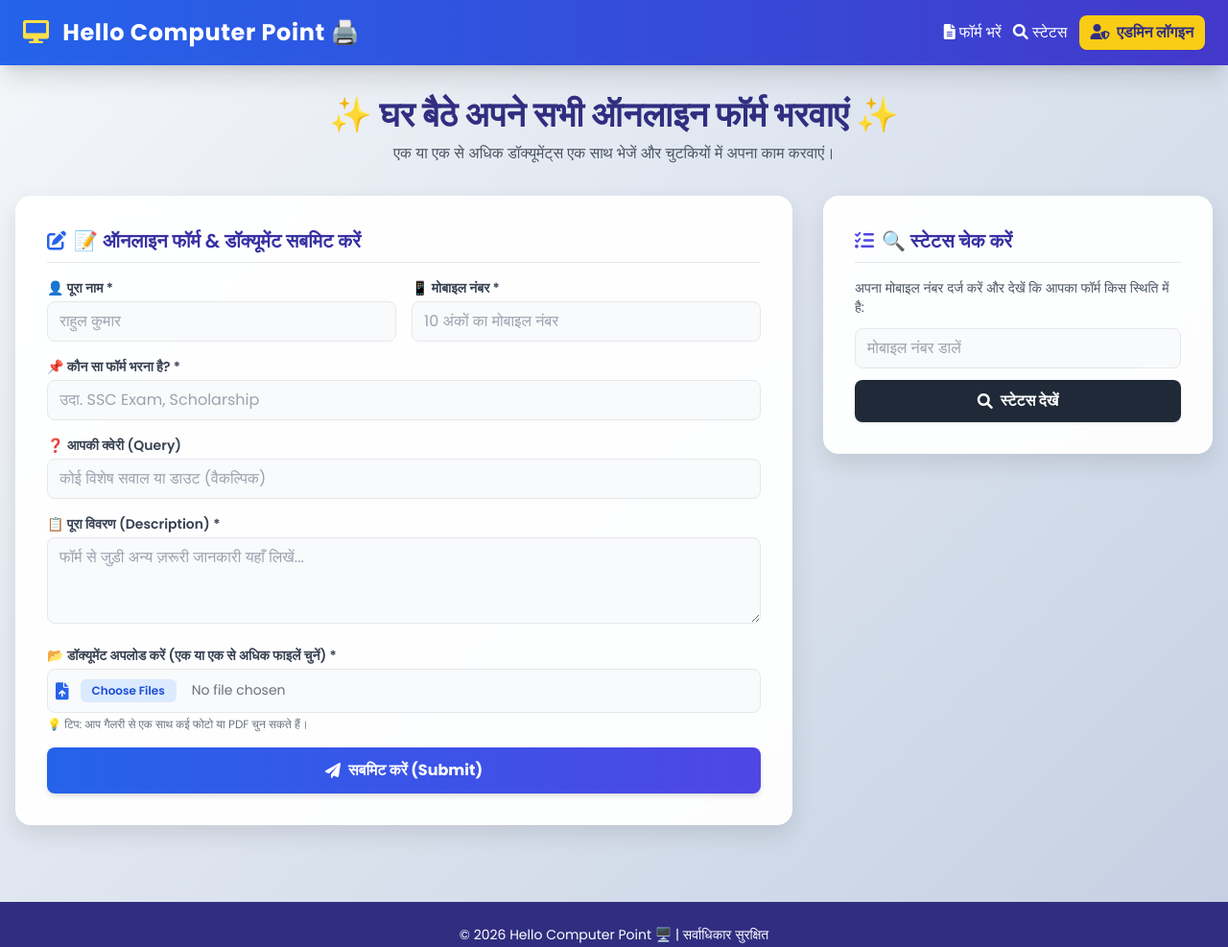
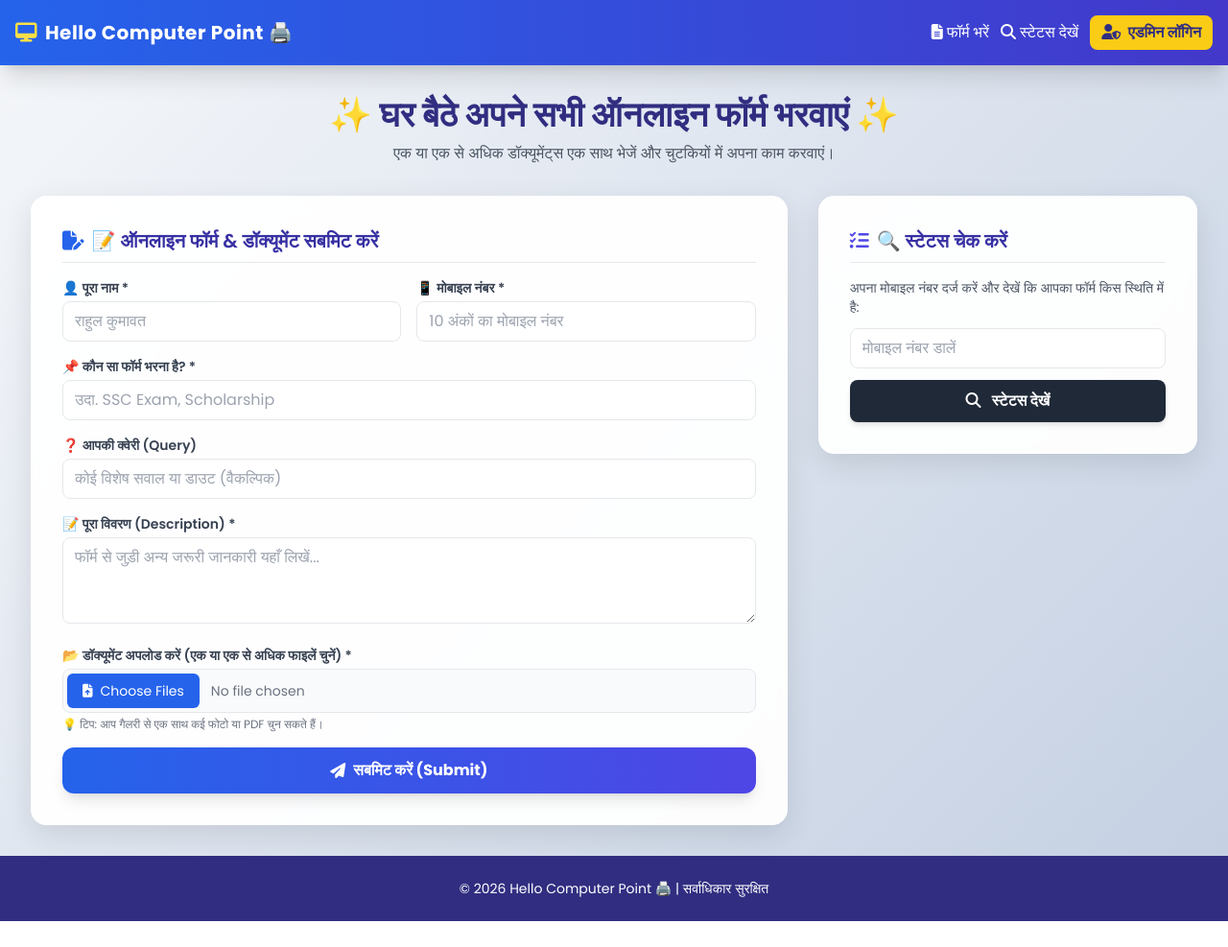
Before and after one commit to aloktiwari993503-bit/alok-computer-point, a website: page index.html in a window 1280 px wide. Shown: the whole page at 96% size. After the commit the page ends 960 px from the top, so only its background shows below. Drawn offline with nearby package versions, Linux system fonts and the light colour scheme.

Commit message:
Refactor index.html for improved structure and functionality
Updated the title and several elements in the HTML structure, including form fields and status checking functionality. Adjusted styles and script URLs for better performance and user experience.

```diff
--- a/index.html
+++ b/index.html
@@ -3,111 +3,113 @@
 <head>
     <meta charset="UTF-8">
     <meta name="viewport" content="width=device-width, initial-scale=1.0">
-    <title>Hello Computer Point 🖥️</title>
+    <title>Hello Computer Point 🖨️</title>
     <script src="https://cdn.tailwindcss.com"></script>
     <link href="https://fonts.googleapis.com/css2?family=Poppins:wght@300;400;500;600;700&display=swap" rel="stylesheet">
-    <link rel="stylesheet" href="https://cdnjs.cloudflare.com/ajax/libs/font-awesome/6.0.0/css/all.min.css">
+    <link rel="stylesheet" href="https://cdnjs.cloudflare.com/ajax/libs/font-awesome/6.4.0/css/all.min.css">
     <style>
         body { font-family: 'Poppins', sans-serif; background: linear-gradient(135deg, #f5f7fa 0%, #c3cfe2 100%); min-height: 100vh; }
-        .glass-card { background: rgba(255, 255, 255, 0.95); backdrop-filter: blur(10px); box-shadow: 0 10px 25px rgba(0,0,0,0.1); }
+        .glass-card { background: rgba(255, 255, 255, 0.95); backdrop-filter: blur(10px); box-shadow: 0 10px 30px rgba(0,0,0,0.1); }
     </style>
 </head>
 <body class="text-gray-800">
     <header class="bg-gradient-to-r from-blue-600 to-indigo-700 text-white shadow-xl">
-        <div class="container mx-auto px-6 py-4 flex justify-between items-center">
-            <h1 class="text-xl md:text-2xl font-bold tracking-wide">
+        <div class="container mx-auto px-4 py-4 flex justify-between items-center">
+            <div class="flex items-center text-xl font-bold tracking-wide">
                 <i class="fas fa-desktop text-yellow-300 mr-2"></i> Hello Computer Point 🖨️
-            </h1>
+            </div>
             <nav class="space-x-3 text-sm md:text-base font-medium flex items-center">
-                <a href="#submit-form" class="hover:text-yellow-300 transition"><i class="fas fa-file-alt"></i> फॉर्म भरें</a>
-                <a href="#check-status" class="hover:text-yellow-300 transition"><i class="fas fa-search"></i> स्टेटस</a>
-                <a href="/admin-login.html" class="bg-yellow-400 text-indigo-900 px-3 py-1.5 rounded-lg font-bold hover:bg-yellow-300 transition shadow-sm ml-2">
-                    <i class="fas fa-user-shield mr-1"></i> एडमिन लॉगइन
+                <a href="#submitForm" class="hover:text-yellow-300 transition"><i class="fas fa-file-alt"></i> फॉर्म भरें</a>
+                <a href="#checkStatus" class="hover:text-yellow-300 transition"><i class="fas fa-search"></i> स्टेटस देखें</a>
+                <a href="admin-login.html" class="bg-yellow-400 text-indigo-900 px-3 py-1.5 rounded-lg font-bold hover:bg-yellow-300 transition">
+                    <i class="fas fa-user-shield mr-1"></i> एडमिन लॉगिन
                 </a>
             </nav>
         </div>
     </header>
 
-    <section class="container mx-auto px-6 py-8 text-center">
-        <h2 class="text-2xl md:text-4xl font-extrabold text-indigo-900 mb-2">✨ घर बैठे अपने सभी ऑनलाइन फॉर्म भरवाएं ✨</h2>
+    <main class="container mx-auto px-4 py-8">
+        <section class="text-center mb-8">
+            <h1 class="text-2xl md:text-4xl font-extrabold text-indigo-900 mb-2">✨ घर बैठे अपने सभी ऑनलाइन फॉर्म भरवाएं ✨</h1>
             <p class="text-gray-600 text-sm md:text-base">एक या एक से अधिक डॉक्यूमेंट्स एक साथ भेजें और चुटकियों में अपना काम करवाएं।</p>
         </section>
 
-    <div class="container mx-auto px-4 pb-20 flex flex-col lg:flex-row gap-8 justify-center">
-
-        <div id="submit-form" class="glass-card rounded-2xl p-6 md:p-8 w-full lg:w-2/3 border border-white">
-            <h3 class="text-xl font-semibold mb-4 text-indigo-800 border-b pb-2 flex items-center">
-                <i class="fas fa-edit text-blue-600 mr-2"></i> 📝 ऑनलाइन फॉर्म & डॉक्यूमेंट सबमिट करें
-            </h3>
+        <div class="container mx-auto px-4 pb-19 flex flex-col lg:flex-row gap-8 justify-center">
+            <div id="submitForm" class="glass-card rounded-2xl p-6 md:p-8 w-full lg:w-2/3 border border-white">
+                <h2 class="text-xl font-semibold text-indigo-800 mb-4 flex items-center border-b pb-2">
+                    <i class="fas fa-file-edit text-blue-600 mr-2"></i> 📝 ऑनलाइन फॉर्म & डॉक्यूमेंट सबमिट करें
+                </h2>
 
                 <form id="applicationForm" class="space-y-4">
                     <div class="grid grid-cols-1 md:grid-cols-2 gap-4">
                         <div>
                             <label class="block text-sm font-semibold text-gray-700 mb-1">👤 पूरा नाम *</label>
-                        <input type="text" name="name" required class="w-full px-3 py-2 border rounded-lg outline-none focus:ring-2 focus:ring-indigo-500 bg-gray-50" placeholder="राहुल कुमार">
+                            <input type="text" name="name" required placeholder="राहुल कुमावत" class="w-full px-3 py-2 border rounded-lg outline-none focus:ring-2 focus:ring-indigo-500">
                         </div>
                         <div>
                             <label class="block text-sm font-semibold text-gray-700 mb-1">📱 मोबाइल नंबर *</label>
-                        <input type="tel" name="mobile" required pattern="[0-9]{10}" class="w-full px-3 py-2 border rounded-lg outline-none focus:ring-2 focus:ring-indigo-500 bg-gray-50" placeholder="10 अंकों का मोबाइल नंबर">
+                            <input type="tel" name="mobile" required pattern="[0-9]{10}" placeholder="10 अंकों का मोबाइल नंबर" class="w-full px-3 py-2 border rounded-lg outline-none focus:ring-2 focus:ring-indigo-500">
                         </div>
                     </div>
 
                     <div>
                         <label class="block text-sm font-semibold text-gray-700 mb-1">📌 कौन सा फॉर्म भरना है? *</label>
-                    <input type="text" name="form_type" required class="w-full px-3 py-2 border rounded-lg outline-none focus:ring-2 focus:ring-indigo-500 bg-gray-50" placeholder="उदा. SSC Exam, Scholarship">
+                        <input type="text" name="form_type" required placeholder="उदा. SSC Exam, Scholarship" class="w-full px-3 py-2 border rounded-lg outline-none focus:ring-2 focus:ring-indigo-500">
                     </div>
 
                     <div>
                         <label class="block text-sm font-semibold text-gray-700 mb-1">❓ आपकी क्वेरी (Query)</label>
-                    <input type="text" name="query" class="w-full px-3 py-2 border rounded-lg outline-none focus:ring-2 focus:ring-indigo-500 bg-gray-50" placeholder="कोई विशेष सवाल या डाउट (वैकल्पिक)">
+                        <input type="text" name="query" placeholder="कोई विशेष सवाल या डाउट (वैकल्पिक)" class="w-full px-3 py-2 border rounded-lg outline-none focus:ring-2 focus:ring-indigo-500">
                     </div>
 
                     <div>
-                    <label class="block text-sm font-semibold text-gray-700 mb-1">📋 पूरा विवरण (Description) *</label>
-                    <textarea name="description" required rows="3" class="w-full px-3 py-2 border rounded-lg outline-none focus:ring-2 focus:ring-indigo-500 bg-gray-50" placeholder="फॉर्म से जुड़ी अन्य ज़रूरी जानकारी यहाँ लिखें..."></textarea>
+                        <label class="block text-sm font-semibold text-gray-700 mb-1">📝 पूरा विवरण (Description) *</label>
+                        <textarea name="description" required rows="3" placeholder="फॉर्म से जुड़ी अन्य जरूरी जानकारी यहाँ लिखें..." class="w-full px-3 py-2 border rounded-lg outline-none focus:ring-2 focus:ring-indigo-500"></textarea>
                     </div>
 
                     <div>
                         <label class="block text-sm font-semibold text-gray-700 mb-1">📂 डॉक्यूमेंट अपलोड करें (एक या एक से अधिक फाइलें चुनें) *</label>
-                    <div class="flex items-center border rounded-lg p-2 bg-gray-50">
-                        <i class="fas fa-file-upload text-blue-600 mr-3 text-lg"></i>
-                        <input type="file" name="document" multiple required class="w-full text-sm text-gray-500 file:mr-4 file:py-1 file:px-3 file:rounded-md file:border-0 file:text-xs file:font-semibold file:bg-blue-100 file:text-blue-700 hover:file:bg-blue-200 cursor-pointer">
+                        <div class="flex items-center border rounded-lg p-1 bg-gray-50">
+                            <label class="bg-blue-600 text-white px-4 py-2 rounded-md cursor-pointer hover:bg-blue-700 transition flex items-center text-sm">
+                                <i class="fas fa-file-upload mr-2"></i> Choose Files
+                                <input type="file" name="document" multiple required class="hidden" onchange="document.getElementById('fileName').innerText = this.files.length + ' files selected'">
+                            </label>
+                            <span id="fileName" class="ml-3 text-sm text-gray-500">No file chosen</span>
                         </div>
                         <p class="text-xs text-gray-500 mt-1">💡 टिप: आप गैलरी से एक साथ कई फोटो या PDF चुन सकते हैं।</p>
                     </div>
 
-                <button type="submit" id="submitBtn" class="w-full bg-gradient-to-r from-blue-600 to-indigo-600 hover:from-blue-700 hover:to-indigo-700 text-white font-bold py-3 rounded-lg shadow-md transition flex justify-center items-center">
+                    <button type="submit" id="submitBtn" class="w-full bg-gradient-to-r from-blue-600 to-indigo-600 text-white font-bold py-3 rounded-xl hover:opacity-95 transition shadow-lg flex items-center justify-center">
                         <i class="fas fa-paper-plane mr-2"></i> सबमिट करें (Submit)
                     </button>
-                <div id="formMessage" class="hidden text-center mt-2 font-medium text-sm"></div>
+                    <div id="formMessage" class="hidden text-center mt-2 font-medium"></div>
                 </form>
             </div>
 
-        <div id="check-status" class="glass-card rounded-2xl p-6 md:p-8 w-full lg:w-1/3 border border-white h-fit">
-            <h3 class="text-xl font-semibold mb-4 text-indigo-800 border-b pb-2 flex items-center">
+            <div id="checkStatus" class="glass-card rounded-2xl p-6 md:p-8 w-full lg:w-1/3 border border-white h-fit">
+                <h2 class="text-xl font-semibold text-indigo-800 mb-4 flex items-center border-b pb-2">
                     <i class="fas fa-tasks text-indigo-600 mr-2"></i> 🔍 स्टेटस चेक करें
-            </h3>
+                </h2>
                 <p class="text-sm text-gray-600 mb-3">अपना मोबाइल नंबर दर्ज करें और देखें कि आपका फॉर्म किस स्थिति में है:</p>
-
                 <div class="space-y-3">
-                <input type="tel" id="statusMobile" placeholder="मोबाइल नंबर डालें" class="w-full px-3 py-2 border rounded-lg outline-none focus:ring-2 focus:ring-indigo-500 bg-gray-50">
-                <button onclick="checkStatus()" class="w-full bg-gray-800 hover:bg-gray-900 text-white font-bold py-2.5 rounded-lg shadow transition flex justify-center items-center">
+                    <input type="tel" id="statusMobile" placeholder="मोबाइल नंबर डालें" class="w-full px-3 py-2 border rounded-lg outline-none focus:ring-2 focus:ring-indigo-500">
+                    <button onclick="checkStatus()" class="w-full bg-gray-800 hover:bg-gray-900 text-white font-bold py-2.5 rounded-lg transition shadow-md">
                         <i class="fas fa-search mr-2"></i> स्टेटस देखें
                     </button>
                 </div>
 
                 <div id="statusResult" class="mt-4 hidden bg-white p-4 rounded-xl border border-indigo-100 text-sm shadow-sm">
                     <p class="mb-1 text-gray-600">👤 नाम: <span id="resName" class="font-bold text-gray-900"></span></p>
-                <p class="mb-2 text-gray-600">📌 फॉर्म: <span id="resForm" class="font-bold text-gray-900"></span></p>
+                    <p class="mb-1 text-gray-600">📌 फॉर्म: <span id="resForm" class="font-bold text-gray-900"></span></p>
                     <p class="mb-1 text-gray-600">⚙️ वर्तमान स्थिति (Status):</p>
-                <div id="resBadge" class="inline-block px-3 py-1 rounded-full text-xs font-bold text-white mt-1 shadow-sm"></div>
+                    <div id="resBadge" class="inline-block px-3 py-1 rounded-full text-xs font-semibold text-white mt-1 shadow-sm"></div>
                 </div>
             </div>
-
         </div>
+    </main>
 
     <footer class="bg-indigo-900 text-white text-center py-6 text-sm">
-        <p>&copy; 2026 Hello Computer Point 🖥️ | सर्वाधिकार सुरक्षित</p>
+        <p>&copy; 2026 Hello Computer Point 🖨️ | सर्वाधिकार सुरक्षित</p>
     </footer>
 
     <script>
@@ -119,10 +121,10 @@
         btn.innerHTML = '<i class="fas fa-spinner fa-spin mr-2"></i> सबमिट हो रहा है...';
         btn.disabled = true;
         try {
-                const response = await fetch('/api/submit', { method: 'POST', body: new FormData(form) });
+            const response = await fetch('https://hello-computer-point.onrender.com/api/submit', { method: 'POST', body: new FormData(form) });
             const result = await response.json();
             if(response.ok) {
-                    msg.innerHTML = '✅ आपका डेटा और डॉक्यूमेंट्स सफलतापूर्वक जमा हो गए हैं!';
+                msg.innerHTML = '✅ आपका डेटा और डॉक्यूमेन्ट सफलतापूर्वक जमा हो गए हैं!';
                 msg.className = 'text-center mt-2 font-medium text-green-600 block';
                 form.reset();
             } else {
@@ -140,9 +142,9 @@
     async function checkStatus() {
         const mobile = document.getElementById('statusMobile').value;
         const resultDiv = document.getElementById('statusResult');
-            if(!mobile || mobile.length < 10) { alert("कृपया सही मोबाइल नंबर दर्ज करें!"); return; }
+        if(!mobile || mobile.length < 10) { alert('कृपया सही मोबाइल नंबर दर्ज करें!'); return; }
         try {
-                const res = await fetch(`/api/status/${mobile}`);
+            const res = await fetch(`https://hello-computer-point.onrender.com/api/status?mobile=${mobile}`);
             const data = await res.json();
             resultDiv.classList.remove('hidden');
             if(res.ok) {
@@ -150,10 +152,10 @@
                 document.getElementById('resForm').innerText = data.form_type;
                 const badge = document.getElementById('resBadge');
                 badge.innerText = data.status;
-                    badge.className = 'inline-block px-3 py-1 rounded-full text-xs font-bold text-white mt-1 shadow-sm';
+                badge.className = 'inline-block px-3 py-1 rounded-full text-xs font-semibold text-white mt-1 shadow-sm';
                 if(data.status === 'Pending') {
                     badge.classList.add('bg-amber-500');
-                        badge.innerHTML = '⏳ Pending (पेंडिंग)';
+                    badge.innerHTML = '⏳ Pending (लंबित)';
                 } else if(data.status === 'Processing') {
                     badge.classList.add('bg-blue-500');
                     badge.innerHTML = '🔄 Processing (प्रोसेसिंग में)';
@@ -162,9 +164,9 @@
                     badge.innerHTML = '✅ Completed (पूर्ण)';
                 }
             } else {
-                    resulDiv.innerHTML = `<p class="text-red-500 text-center font-medium">❌ ${data.message}</p>`;
+                resultDiv.innerHTML = `<p class="text-red-500 text-center font-medium">❌ ${data.message}</p>`;
             }
-            } catch (err) { alert("सर्वर से कनेक्ट नहीं हो सका!"); }
+        } catch (err) { alert('सर्वर से कनेक्ट नहीं हो सका!'); }
     }
     </script>
 </body>
```
Lines whose indentation alone changed are shown as unchanged.
